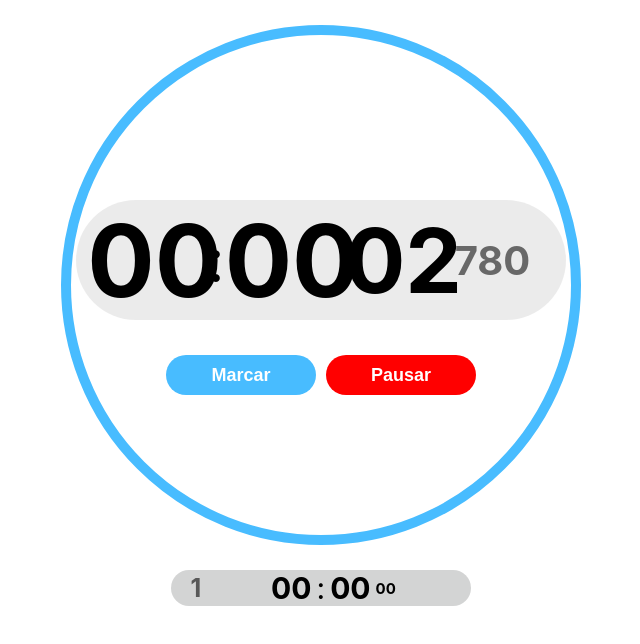
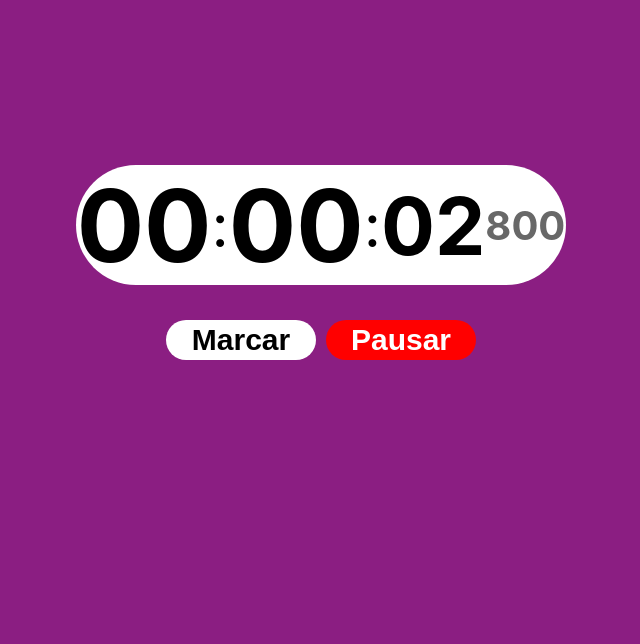
Before and after one commit to EduAlnd/Web, a plain HTML site: page Cronometro-JS/index.html in a window 1280 px wide. Both pictures are taken after a click on the button "Iniciar". Shown: the whole page, without its empty margins (319-959 px from the left). Drawn offline with Linux system fonts and the light colour scheme.

Commit message:
Arrumando a logica  e estilo

```diff
--- a/Cronometro-JS/index.html
+++ b/Cronometro-JS/index.html
@@ -12,8 +12,9 @@
     <div id="circle">
         <div id="time">
             <h4 id="hours">00</h4>
-            <p id="dots">:</p>
+            <p class="dots">:</p>
             <h4 id="min">00</h4>
+            <p class="dots">:</p>
             <h4 id="sec">00</h4>
             <h6 id="milis">000</h6>
         </div>
@@ -29,17 +30,6 @@
         </div>
     </div>
         <div id="card-list">
-            <div class="card">
-                <header>
-                    <p>1</p>
-                </header>
-                <main>
-                    <h4 id="card-hour">00</h4>
-                    <p id="card-dots">:</p>
-                    <h4 id="card-min">00</h4>
-                    <h4 id="card-sec">00</h4>
-                </main>
-            </div>
         </div>
 </body>
 </html>
--- a/Cronometro-JS/main.js
+++ b/Cronometro-JS/main.js
@@ -1,5 +1,3 @@
-let posi = 2
-let intervalo
 const cardList = document.getElementById('card-list')
 const hour = document.querySelector('#hours')
 const min = document.querySelector('#min')
@@ -9,28 +7,34 @@ const btns = document.querySelector('#start')
 const btnsOn = document.querySelector('#on')
 const startBtn = document.querySelector("#startBtn")
 
+let enumeracao = 1
+let intervalo
+let hours = 0
+let minutes = 0
+let seconds = 0
+let miliseconds = 0
+
 const start = () =>{
     btns.style.display = 'none'
     btnsOn.style.display = 'flex'
     intervalo = setInterval(()=>{
-        if(+milis.innerText === 1000){
-            milis.innerText= '000'
-            sec.innerText++
-            sec.innerText = (sec.innerText < 10) ? `0${sec.innerText}` : sec.innerText
+        miliseconds += 10
+        if(miliseconds === 1000){
+            miliseconds = 0
+            seconds++
         }
-        else if(+milis.innerText>= 0){
-            milis.innerText= parseInt(milis.innerText)+ 10
-            milis.innerText = (+milis.innerText < 100) ? milis.innerText.padStart(3, '0') : milis.innerText
+        if(seconds === 60){
+            seconds = 0
+            minutes++
         }
-        if(+sec.innerText=== 60){
-            sec.innerText = sec.padStart(2, "0")
-            min.innerText++
+        if(minutes === 60){
+            minutes = 0
+            hours++
         }
-        if(+min.innerText=== 60){
-            min.innerText = min.padStart(2, "0")
-            hour.innerText++
-        }
-
+        hour.innerText = (hours<10) ? `0${hours}` : hours
+        min.innerText = (minutes<10) ? `0${minutes}` : minutes
+        sec.innerText = (seconds<10) ? `0${seconds}` : seconds
+        milis.innerText = (miliseconds<100) ? `${miliseconds}`.padStart(3, '0') : miliseconds
     }, 10)
 
 }
@@ -43,7 +47,7 @@ const note = ( ) =>{
     cardList.innerHTML += `
     <div class="card">
                 <header>
-                    <p>${posi}</p>
+                    <p>${enumeracao}</p>
                 </header>
                 <main>
                     <h4 id="card-hour">${hour.innerText}</h4>
@@ -53,7 +57,7 @@ const note = ( ) =>{
                 </main>
             </div>
     `
-    posi++;
+    enumeracao++;
 }
 const reset = ( ) =>{
     cardList.innerHTML = ' '
@@ -61,5 +65,10 @@ const reset = ( ) =>{
     min.innerText ='00'
     sec.innerText = '00'
     milis.innerText = '000'
-    posi = 1
+    intervalo
+    hours = 0
+    minutes = 0
+    seconds = 0
+    miliseconds = 0
+    enumeracao= 1
 }
--- a/Cronometro-JS/style.css
+++ b/Cronometro-JS/style.css
@@ -1,6 +1,3 @@
-:root{
-    --corPadrao: rgb(72, 188, 255)
-}
 
 
 body, main, h4, p{
@@ -8,24 +5,26 @@ body, main, h4, p{
     margin: 0;
     font-family: -apple-system, BlinkMacSystemFont, 'Segoe UI', Roboto, Oxygen, Ubuntu, Cantarell, 'Fira Sans', 'Droid Sans', 'Helvetica Neue', sans-serif;
 }
+body{
+    background-color: rgb(139, 30, 130);
+}
 
 #circle{
-    height: 500px;
+    height: 300px;
     width: 500px;
-    background-color: rgba(255, 255, 255, 0.616);
-    border:10px solid rgb(72, 188, 255);
+    background-color: none;
     border-radius: 100%;
     display: flex;
     flex-direction: column;
     justify-content: center;
     align-items: center;
-    margin: 25px auto;
+    margin: 100px auto 0 auto;
 }
 #time{
     display: flex;
     align-items: center;
     justify-content: center;
-    background-color: rgba(197, 197, 197, 0.336);
+    background-color: rgb(255, 255, 255);
     width: 490px;
     height: 120px;
     border-radius: 60px;
@@ -33,21 +32,26 @@ body, main, h4, p{
 }
 
 #hours, #min{
-    width: 120px;
     font-size: 100px;
+    display: flex;
+    justify-content: center;
+    align-self: center;
 }
 #sec{
-    width: 110px;
-    font-size: 90px;
+    font-size: 80px;
+    display: flex;
+    justify-content: center;
+    align-self: center;
 }
 #milis{
     margin: 0;
-    width: 100px;
     font-size: 40px;
+    display: flex;
+    justify-content: center;
     align-self: center;
     color: rgb(104, 104, 104);
 }
-#dots{
+.dots{
     font-size: 60px;
 }
 #active, #disables{
@@ -58,14 +62,15 @@ body, main, h4, p{
     height: 40px;
     width: 150px;
     border-radius: 30px;
-    background-color: var(--corPadrao);
-    color: white;
-    font-size: large;
+    background-color: white;
+    color: rgb(0, 0, 0);
+    font-size: 30px;
     font-weight: bolder;
     margin: 5px 5px;
 }
 #btns button:hover{
-    background-color: rgb(11, 11, 255);
+    background-color: rgb(183, 25, 204);
+    color: rgb(255, 255, 255);
 
 }
 #on{
@@ -76,9 +81,10 @@ body, main, h4, p{
 }
 #pause{
     background-color: rgb(255, 0, 0) !important;
+    color: white !important;
 }
 #pause:hover{
-    background-color: rgb(179, 35, 35) !important;
+    background-color: rgb(224, 78, 78) !important;
 }
 #card-list{
     display: flex;
```
